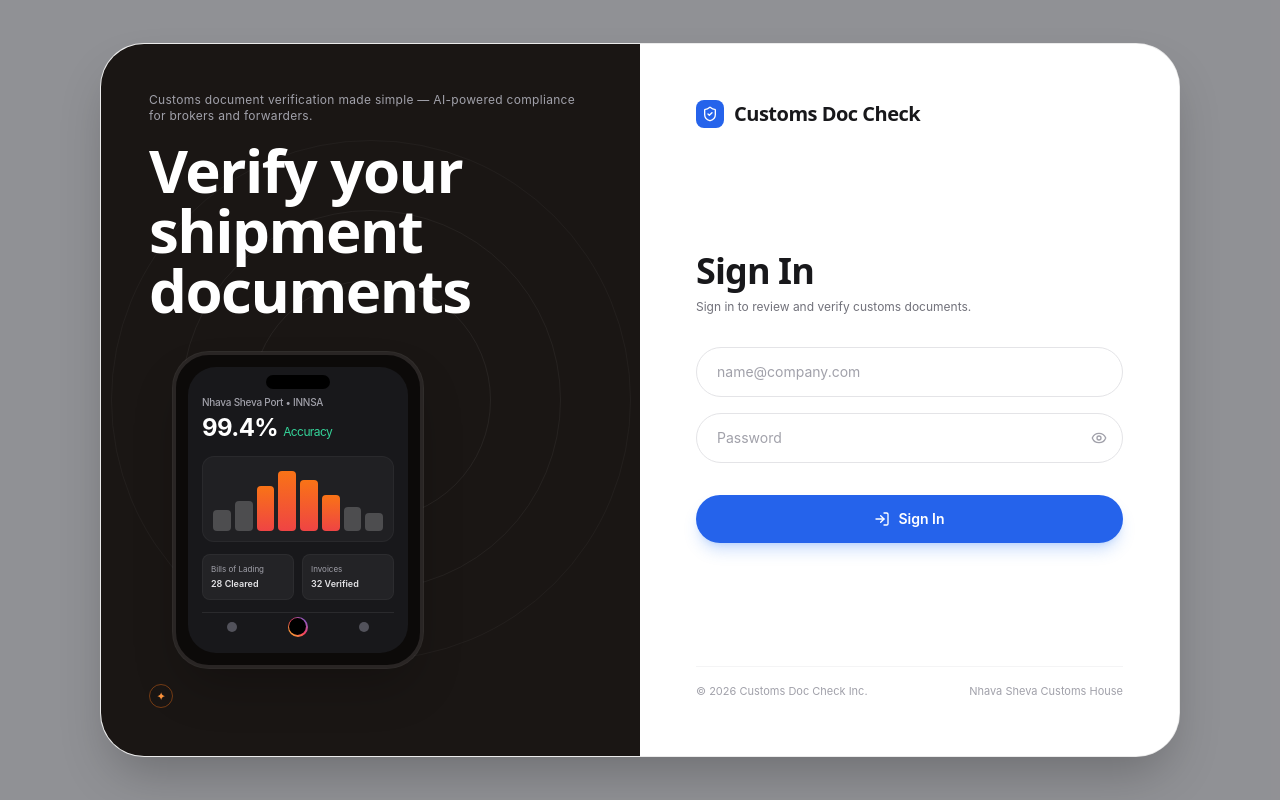
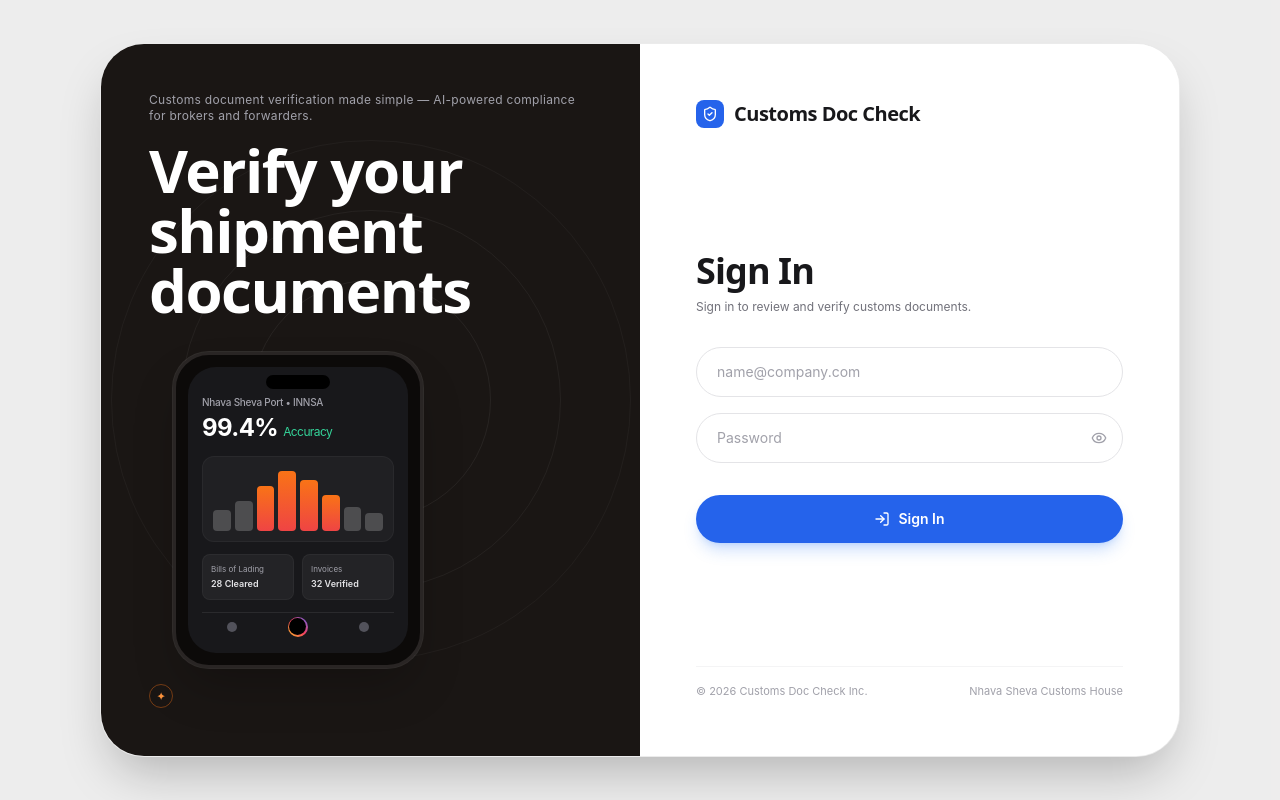
Before and after one commit to Ruthvik88/customs-doc-check, a Next.js app: page /login in a window 1280 px wide. Built offline with nearby package versions, Linux system fonts and the light colour scheme; no server answers.

Commit message:
tokens: brand design-tokens.css + tailwind brand colors

```diff
--- a/app/globals.css
+++ b/app/globals.css
@@ -1,11 +1,62 @@
 @tailwind base;
 @tailwind components;
 @tailwind utilities;
+
+@import "../styles/design-tokens.css";
 
 /* Design tokens — Apex Customs Intelligence (deep navy / obsidian) */
 @layer base {
   :root {
     /* Surface */
+    --background: 220 20% 98%;
+    --background-dim: 220 20% 96%;
+    --foreground: 223 32% 12%;
+    --muted: 220 18% 93%;
+    --muted-foreground: 220 12% 40%;
+    --card: 0 0% 100%;
+    --card-foreground: 223 32% 12%;
+    --border: 220 13% 86%;
+    --input: 220 20% 97%;
+    --ring: 217 91% 48%;
+
+    /* Brand & accents */
+    --primary: 217 91% 48%;
+    --primary-hover: 217 91% 42%;
+    --primary-foreground: 0 0% 100%;
+
+    --secondary: 197 98% 41%;
+    --secondary-foreground: 0 0% 100%;
+
+    --destructive: 355 65% 48%;
+    --destructive-foreground: 0 0% 100%;
+
+    /* Document life-cycle semantics */
+    --draft: 220 13% 51%;
+    --draft-foreground: 220 13% 38%;
+    --extracting: 197 98% 41%;
+    --extracting-foreground: 197 90% 30%;
+    --needs-review: 38 85% 52%;
+    --needs-review-foreground: 38 85% 30%;
+    --ready-for-approval: 243 78% 54%;
+    --ready-for-approval-foreground: 243 60% 38%;
+    --approved: 142 71% 45%;
+    --approved-foreground: 142 65% 28%;
+    --exported: 180 62% 38%;
+    --exported-foreground: 180 62% 25%;
+
+    --accent: 217 91% 60%;
+    --accent-foreground: 0 0% 100%;
+
+    --radius: 0.5rem;
+    --radius-card: 0.75rem;
+
+    --font-heading: "Plus Jakarta Sans", ui-sans-serif, system-ui, sans-serif;
+    --font-sans: "Inter", ui-sans-serif, system-ui, sans-serif;
+    --font-mono: "JetBrains Mono", ui-monospace, monospace;
+  }
+
+  .dark {
+    color-scheme: dark;
     --background: 223 32% 9%;
     --background-dim: 223 41% 7%;
     --foreground: 228 31% 91%;
@@ -15,61 +66,11 @@
     --card-foreground: 228 31% 91%;
     --border: 225 9% 24%;
     --input: 225 20% 17%;
-    --ring: 217 91% 60%;
+    --ring: 217 91% 66%;
 
-    /* Brand & accents */
-    --primary: 217 91% 60%;
-    --primary-hover: 217 91% 50%;
+    --primary: 217 91% 48%;
+    --primary-hover: 217 91% 42%;
     --primary-foreground: 0 0% 100%;
-    --primary-glow: 217 91% 60% / 0.35;
-
-    --secondary: 197 98% 41%;
-    --secondary-foreground: 0 0% 100%;
-
-    --destructive: 355 65% 48%;
-    --destructive-foreground: 0 0% 100%;
-
-    /* Document life-cycle semantics */
-    --draft: 220 13% 51%;
-    --draft-foreground: 220 9% 68%;
-    --extracting: 197 98% 41%;
-    --extracting-foreground: 0 0% 100%;
-    --needs-review: 38 85% 52%;
-    --needs-review-foreground: 0 0% 100%;
-    --ready-for-approval: 243 78% 54%;
-    --ready-for-approval-foreground: 0 0% 100%;
-    --approved: 142 71% 45%;
-    --approved-foreground: 0 0% 100%;
-    --exported: 180 62% 38%;
-    --exported-foreground: 0 0% 100%;
-
-    --accent: 217 91% 60%;
-    --accent-foreground: 0 0% 100%;
-
-    --radius: 0.5rem;
-    --radius-card: 0.75rem;
-
-    --font-heading: "Plus Jakarta Sans", ui-sans-serif, system-ui, -apple-system, BlinkMacSystemFont, "Segoe UI", Roboto, "Helvetica Neue", Arial, sans-serif;
-    --font-sans: "Inter", ui-sans-serif, system-ui, -apple-system, BlinkMacSystemFont, "Segoe UI", Roboto, "Helvetica Neue", Arial, sans-serif;
-    --font-mono: "JetBrains Mono", ui-monospace, SFMono-Regular, Menlo, Monaco, Consolas, monospace;
-  }
-
-  .dark {
-    --background: 223 32% 9%;
-    --background-dim: 223 41% 7%;
-    --foreground: 228 31% 91%;
-    --muted: 225 24% 18%;
-    --muted-foreground: 224 18% 78%;
-    --card: 225 24% 11%;
-    --card-foreground: 228 31% 91%;
-    --border: 225 9% 24%;
-    --input: 225 20% 17%;
-    --ring: 217 91% 60%;
-
-    --primary: 217 91% 60%;
-    --primary-hover: 217 91% 50%;
-    --primary-foreground: 0 0% 100%;
-    --primary-glow: 217 91% 60% / 0.35;
 
     --secondary: 197 98% 41%;
     --secondary-foreground: 0 0% 100%;
@@ -80,15 +81,15 @@
     --draft: 220 13% 51%;
     --draft-foreground: 220 9% 68%;
     --extracting: 197 98% 41%;
-    --extracting-foreground: 0 0% 100%;
+    --extracting-foreground: 197 90% 72%;
     --needs-review: 38 85% 52%;
-    --needs-review-foreground: 0 0% 100%;
+    --needs-review-foreground: 38 92% 72%;
     --ready-for-approval: 243 78% 54%;
-    --ready-for-approval-foreground: 0 0% 100%;
+    --ready-for-approval-foreground: 243 90% 80%;
     --approved: 142 71% 45%;
-    --approved-foreground: 0 0% 100%;
+    --approved-foreground: 142 71% 72%;
     --exported: 180 62% 38%;
-    --exported-foreground: 0 0% 100%;
+    --exported-foreground: 180 65% 70%;
 
     --accent: 217 91% 60%;
     --accent-foreground: 0 0% 100%;
@@ -102,6 +103,7 @@
   html {
     font-size: 16px;
     scroll-padding-block-start: 64px;
+    color-scheme: light;
   }
   body {
     background-color: hsl(var(--background));
@@ -136,6 +138,7 @@
     color: hsl(var(--primary));
     text-decoration: underline;
     text-underline-offset: 3px;
+    text-decoration-thickness: from-font;
   }
   button,
   input,
@@ -178,7 +181,7 @@
     line-height: 1.25rem;
     font-family: var(--font-heading);
     cursor: pointer;
-    transition: background-color 0.15s, border-color 0.15s, opacity 0.15s, transform 0.1s;
+    transition: background-color 150ms ease, border-color 150ms ease, color 150ms ease, opacity 150ms ease, transform 100ms ease;
     outline: 2px solid transparent;
     outline-offset: 2px;
   }
@@ -193,14 +196,13 @@
     cursor: not-allowed;
   }
   .btn-primary {
-    background: linear-gradient(to bottom, hsl(var(--primary)), hsl(var(--primary-hover)));
+    background-color: hsl(var(--primary));
     color: hsl(var(--primary-foreground));
     border-color: hsl(var(--primary));
-    box-shadow: 0 0 20px hsl(var(--primary-glow));
   }
   .btn-primary:hover:not(:disabled) {
-    background: linear-gradient(to bottom, hsl(var(--primary-hover)), hsl(217 91% 45%));
-    box-shadow: 0 0 28px hsl(var(--primary-glow));
+    background-color: hsl(var(--primary-hover));
+    border-color: hsl(var(--primary-hover));
   }
   .btn-outline {
     background-color: hsl(var(--card) / 0.4);
@@ -258,7 +260,7 @@
     background-color: hsl(var(--input));
     color: hsl(var(--foreground));
     padding: 0.55rem 0.9rem;
-    font-size: 0.875rem;
+    font-size: 1rem;
     outline: none;
   }
   .input:focus {
@@ -289,20 +291,19 @@
     color: hsl(var(--muted-foreground));
     background-color: transparent;
   }
-  .badge-outline:hover {
-    background-color: hsl(var(--muted) / 0.4);
-  }
   .badge-primary {
     background-color: hsl(var(--primary));
     color: hsl(var(--primary-foreground));
   }
   .badge-success {
-    background-color: hsl(var(--approved));
+    background-color: hsl(var(--approved) / 0.14);
     color: hsl(var(--approved-foreground));
+    border-color: hsl(var(--approved) / 0.34);
   }
   .badge-warning {
-    background-color: hsl(var(--needs-review));
+    background-color: hsl(var(--needs-review) / 0.14);
     color: hsl(var(--needs-review-foreground));
+    border-color: hsl(var(--needs-review) / 0.34);
   }
   .badge-destructive {
     background-color: hsl(var(--destructive));
@@ -334,6 +335,47 @@
     border: 1px solid hsl(var(--exported) / 30%);
   }
 
+  .nav-item {
+    display: flex;
+    min-height: 2.75rem;
+    align-items: center;
+    gap: 0.75rem;
+    border: 1px solid transparent;
+    border-radius: 0.625rem;
+    padding: 0.625rem 0.75rem;
+    color: hsl(var(--muted-foreground));
+    font-size: 0.875rem;
+    font-weight: 500;
+    text-decoration: none;
+    transition: background-color 150ms ease, border-color 150ms ease, color 150ms ease;
+  }
+  .nav-item:hover {
+    background-color: hsl(var(--muted) / 0.65);
+    color: hsl(var(--foreground));
+  }
+  .nav-item:focus-visible {
+    outline: 2px solid hsl(var(--ring));
+    outline-offset: 2px;
+  }
+  .nav-item-active {
+    border-color: hsl(var(--primary) / 0.32);
+    background-color: hsl(var(--primary) / 0.14);
+    color: hsl(var(--foreground));
+  }
+  .nav-icon {
+    display: inline-flex;
+    color: hsl(var(--muted-foreground));
+  }
+  .nav-item-active .nav-icon {
+    color: hsl(var(--primary));
+  }
+  @media (min-width: 1024px) {
+    [data-collapsed="true"] .nav-item {
+      justify-content: center;
+      padding-inline: 0.5rem;
+    }
+  }
+
   .card {
     background-color: hsl(var(--card));
     border: 1px solid hsl(var(--border));
@@ -360,7 +402,11 @@
     inset: 0;
     transform: translateX(-100%);
     background: linear-gradient(90deg, transparent, hsl(var(--muted) / 0.6), transparent);
-    animation: shimmer 1.4s ease-in-out infinite;
+  }
+  @media (prefers-reduced-motion: no-preference) {
+    .skeleton::after {
+      animation: shimmer 1.4s ease-in-out infinite;
+    }
   }
   @keyframes shimmer {
     100% {
@@ -415,10 +461,9 @@
   *,
   *::before,
   *::after {
-    animation-duration: 0.01ms !important;
-    animation-iteration-count: 1 !important;
+    animation: none !important;
     scroll-behavior: auto !important;
-    transition-duration: 0.01ms !important;
+    transition: none !important;
   }
 }
 
@@ -431,6 +476,40 @@
   }
   .slide-in-from-top-2 {
     animation: slideInFromTop 0.4s ease-out both;
+  }
+  .fade-in {
+    animation: fadeIn 0.4s ease-out both;
+  }
+  .slide-up {
+    animation: slideUp 0.5s ease-out both;
+  }
+  .scale-in {
+    animation: scaleIn 0.3s ease-out both;
+  }
+  .stagger-1 {
+    animation-delay: 60ms;
+  }
+  .stagger-2 {
+    animation-delay: 120ms;
+  }
+  .stagger-3 {
+    animation-delay: 180ms;
+  }
+  .stagger-4 {
+    animation-delay: 240ms;
+  }
+  .glass-panel {
+    background: hsl(var(--card) / 0.6);
+    border: 1px solid hsl(var(--border) / 0.5);
+    backdrop-filter: blur(20px);
+    -webkit-backdrop-filter: blur(20px);
+  }
+  .glass-panel-strong {
+    background: hsl(var(--card) / 0.45);
+    border: 1px solid hsl(var(--border) / 0.45);
+    backdrop-filter: blur(24px);
+    -webkit-backdrop-filter: blur(24px);
+    box-shadow: 0 20px 40px hsl(220 40% 4% / 0.35);
   }
   @keyframes fadeIn {
     from {
@@ -450,18 +529,41 @@
       transform: translateY(0);
     }
   }
-  @keyframes pillPulse {
-    0% {
-      box-shadow: 0 0 0 0 hsl(var(--primary-glow));
+  @keyframes slideUp {
+    from {
+      opacity: 0;
+      transform: translateY(12px);
     }
-    70% {
-      box-shadow: 0 0 0 8px hsl(var(--primary-glow) / 0);
-    }
-    100% {
-      box-shadow: 0 0 0 0 hsl(var(--primary-glow));
+    to {
+      opacity: 1;
+      transform: translateY(0);
     }
   }
-  .pill-active-pulse {
-    animation: pillPulse 0.6s ease-out;
+  @keyframes scaleIn {
+    from {
+      opacity: 0;
+      transform: scale(0.95);
+    }
+    to {
+      opacity: 1;
+      transform: scale(1);
+    }
+  }
+  @keyframes pulse-soft {
+    0%, 100% {
+      opacity: 1;
+    }
+    50% {
+      opacity: 0.7;
+    }
+  }
+  .pulse-soft {
+    animation: pulse-soft 2s ease-in-out infinite;
+  }
+  .hover-lift {
+    transition: transform 0.2s ease, box-shadow 0.2s ease, border-color 0.2s ease;
+  }
+  .hover-lift:hover {
+    transform: translateY(-4px);
   }
 }
--- /dev/null
+++ b/styles/design-tokens.css
@@ -0,0 +1,24 @@
+/* Design tokens — Customs Doc Check (brand: navy / cobalt) */
+@layer base {
+  :root {
+    /* Brand */
+    --brand-navy: 223 56% 10%;
+    --brand-navy-dark: 223 52% 6%;
+    --brand-cobalt: 226 99% 54%;
+    --brand-cobalt-hover: 224 96% 48%;
+    --brand-surface: 0 0% 100%;
+    --brand-page: 220 18% 96%;
+    --brand-hairline: 220 13% 89%;
+    --brand-text-primary: 220 33% 13%;
+    --brand-text-secondary: 220 18% 47%;
+
+    /* Brand surfaces (HSL for theme layering) */
+    --brand-navy-rgb: 11, 21, 40;
+    --brand-cobalt-rgb: 31, 94, 255;
+
+    /* Shadows */
+    --shadow-card: 0 24px 48px -12px rgba(11, 21, 40, 0.12), 0 1px 3px rgba(11, 21, 40, 0.05);
+    --shadow-cta: 0 10px 25px -4px rgba(31, 94, 255, 0.38);
+    --shadow-cta-hover: 0 14px 28px -2px rgba(31, 94, 255, 0.48);
+  }
+}
--- a/tailwind.config.ts
+++ b/tailwind.config.ts
@@ -46,6 +46,17 @@ module.exports = {
           DEFAULT: "hsl(var(--card))",
           foreground: "hsl(var(--card-foreground))",
         },
+        brand: {
+          navy: "hsl(var(--brand-navy))",
+          "navy-dark": "hsl(var(--brand-navy-dark))",
+          cobalt: "hsl(var(--brand-cobalt))",
+          "cobalt-hover": "hsl(var(--brand-cobalt-hover))",
+          surface: "hsl(var(--brand-surface))",
+          page: "hsl(var(--brand-page))",
+          hairline: "hsl(var(--brand-hairline))",
+          "text-primary": "hsl(var(--brand-text-primary))",
+          "text-secondary": "hsl(var(--brand-text-secondary))",
+        },
       },
       borderRadius: {
         lg: "var(--radius)",
```
